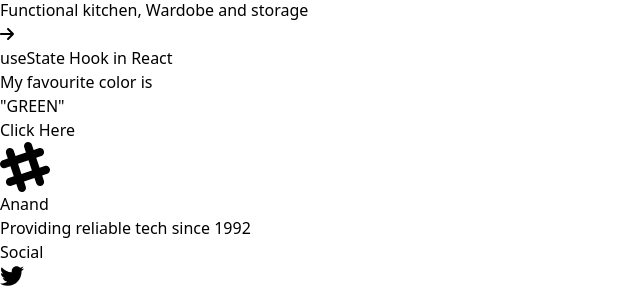
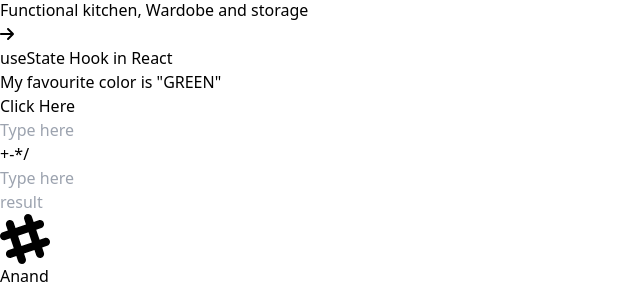
Before and after one commit to aaananddd/first-project, a React (Vite) app: page / in a window 1280 px wide. Shown: the part 2378-2666 px from the top of the page, without its empty margins (0-640 px from the left). Built offline with nearby package versions, Linux system fonts and the light colour scheme.

Commit message:
sample-calculator

```diff
--- a/src/App.jsx
+++ b/src/App.jsx
@@ -1,11 +1,12 @@
 import React from "react";
 import Header from "./component/Header";
 import Footer from "./component/Footer";
-import sun from "../public/images/inte.jpg";
-import inter from "../public/images/inta.jpg";
+import sun from "/images/inte.jpg";
+import inter from "/images/inta.jpg";
 import MyButton from "./component/MyButton";
 import { FontAwesomeIcon } from "@fortawesome/react-fontawesome";
 import { faArrowRight } from "@fortawesome/free-solid-svg-icons"; // Replace 'faIcons' with the name of the icon you want to use
+import Calculator from "./component/Calculator";
 
 const App = () => {
   const tiles = [
@@ -76,6 +77,7 @@
           ))}
         </div>
         <div className="flex  flex-col items-center font-bold text-3xl w-full justify-center"><MyButton /></div>
+        <Calculator />
       </div>
       <Footer name={"Anand"} />
     </div>
--- /dev/null
+++ b/src/component/Calculator.jsx
@@ -0,0 +1,66 @@
+import React, { useState } from "react";
+
+const Calculator = () => {
+  const [firstValue, setFirstValue] = useState('');
+  const [secondValue, setSecondValue] = useState('');
+  const [result, setResult] = useState('');
+
+  const handleInputChange1 = (event) => {
+    setFirstValue(event.target.value);
+  };
+
+  const handleInputChange2 = (event) => {
+    setSecondValue(event.target.value);
+  };
+
+
+  const Calculate = (operator) => {
+    let res;
+    switch(operator) {
+      case '+':
+        res = Number(firstValue) + Number(secondValue);
+        break;
+      case '-':
+        res = Number(firstValue) - Number(secondValue);
+        break;
+      case '*':
+        res = Number(firstValue) * Number(secondValue);
+        break;
+      case '/' :
+        res = Number(firstValue) / Number(secondValue);
+        break;
+    }
+    setResult(res);
+  };
+
+  return (
+    <div className="flex flex-col items-center gap-y-2">
+      <input
+        type="number"
+        placeholder="Type here"
+        className="input input-bordered input-primary w-1/4"
+        value={firstValue}
+        onChange={handleInputChange1}
+      />
+      <div className="space-x-2">
+        <button className="btn btn-neutral" onClick = {() => Calculate('+')}>+</button>
+        <button className="btn btn-neutral"onClick = {() => Calculate('-')}>-</button>
+        <button className="btn btn-neutral"onClick = {() => Calculate('*')}>*</button>
+        <button className="btn btn-neutral"onClick = {() => Calculate('/')}>/</button>
+      </div>
+      <input
+        type="number"
+        placeholder="Type here"
+        className="input input-bordered input-primary w-1/4"
+        value={secondValue}
+        onChange={handleInputChange2}
+      />
+      <div>
+      <input type="text" placeholder="result" className="input input-bordered w-full max-w-xs" value={result} readonly />
+        </div>
+    </div>
+
+  );
+};
+
+export default Calculator;
--- a/src/component/MyButton.jsx
+++ b/src/component/MyButton.jsx
@@ -3,22 +3,17 @@
 
 const MyButton = () => {
   const [colour, setColour] = useState("GREEN");
-  const [textColour, setTextColour] = useState("text-green-500")
 
-  const changeColour = () =>{
-    if(colour=="RED"){
-      setColour("GREEN")
-    }else{
-      setColour("RED")
-    }
+  const changeColour = () => {
+    setColour(prev => prev === "GREEN" ? "RED" : "GREEN")
   };
 
 
   return (
     <>
-    <h1 className="text-red-500">useState Hook in React</h1>
-    <h2>My favourite color is <h2 className={colour==="RED"?"text-red-500":"text-green-500"}>"{colour}"</h2></h2>
-    <button className="rounded-lg btn-active font-medium p-2 m-3 btn-success" onClick={changeColour}>Click Here</button>
+      <h1 className="text-red-500">useState Hook in React</h1>
+      <h2>My favourite color is <span className={colour === "RED" ? "text-red-500" : "text-green-500"}>"{colour}"</span></h2>
+      <button className="rounded-lg btn-active font-medium p-2 m-3 btn-success" onClick={changeColour}>Click Here</button>
     </>
   );
 };
```
